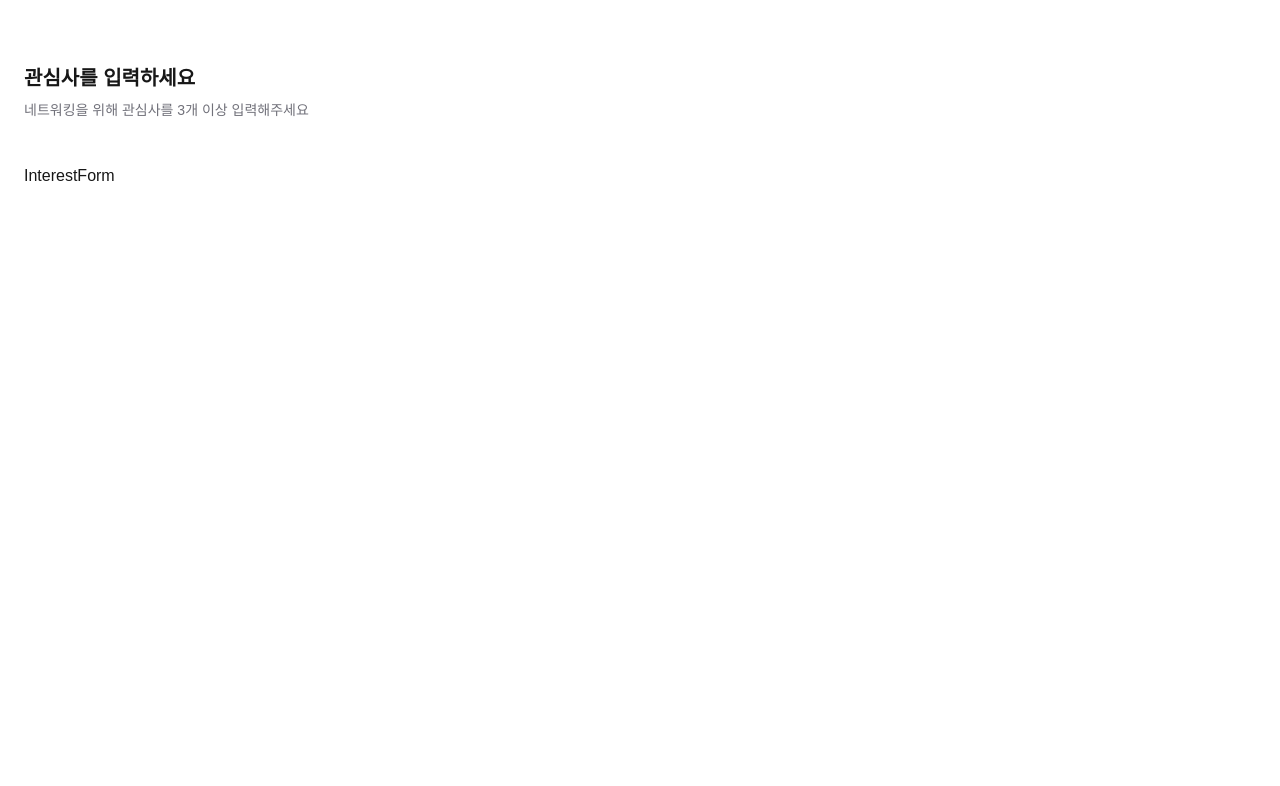
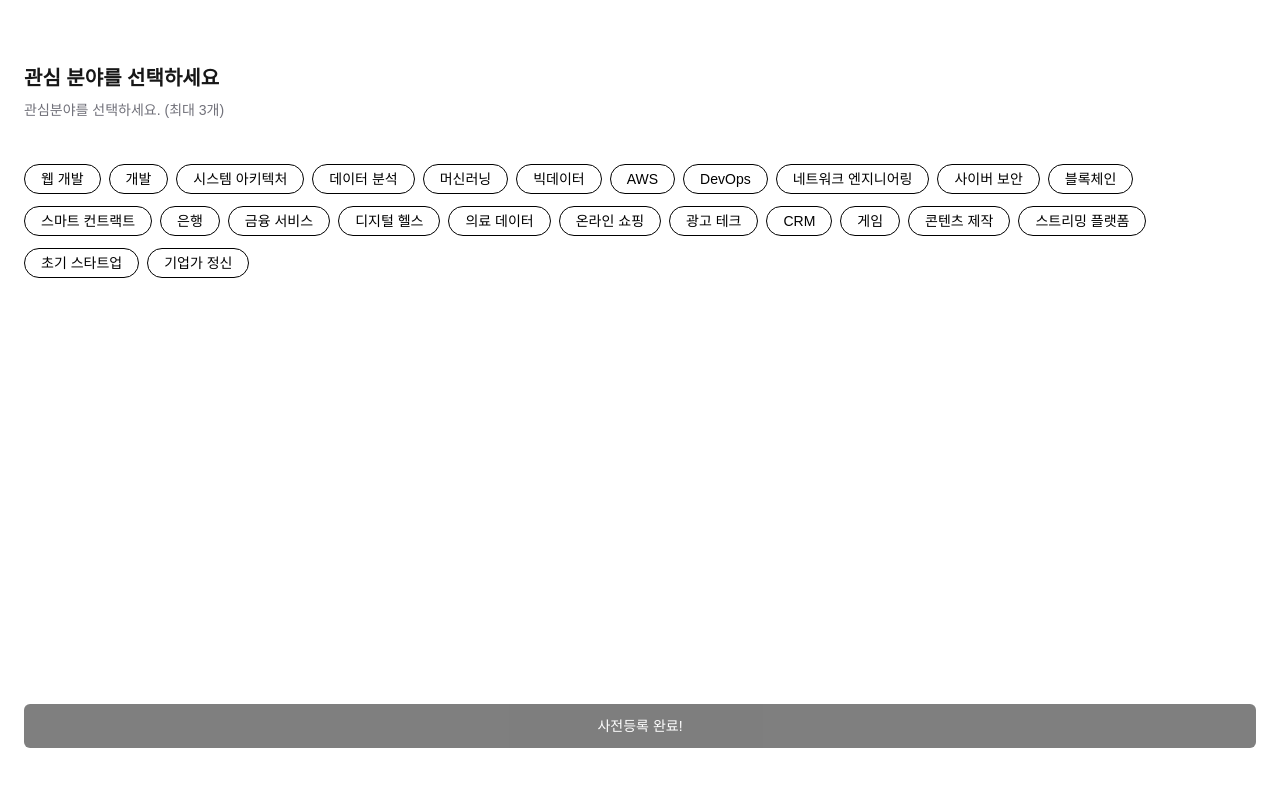
Before and after one commit to goorm-CHACHA/FE, a Next.js app: page /register/interest in a window 1280 px wide. Shown: the top 786 px of the page. Built offline with nearby package versions, Linux system fonts and the light colour scheme.

Commit message:
feat: 회원 등록 - 관심사 페이지

```diff
--- a/app/(plain)/register/interest/page.tsx
+++ b/app/(plain)/register/interest/page.tsx
@@ -5,8 +5,8 @@ import RegisterTemplete from '~/components/register/register-templete';
 const RegisterInterest = () => {
   return (
     <RegisterTemplete
-      title="관심사를 입력하세요"
-      subtitle="네트워킹을 위해 관심사를 3개 이상 입력해주세요"
+      title="관심 분야를 선택하세요"
+      subtitle="관심분야를 선택하세요. (최대 3개)"
       form={<InterestForm />}
     />
   );
--- /dev/null
+++ b/src/components/common/radix-toggle-group.tsx
@@ -0,0 +1,58 @@
+import * as React from 'react';
+import { ToggleGroup } from 'radix-ui';
+import { cva, VariantProps } from 'class-variance-authority';
+import { cn } from '~/utils/cn';
+
+interface ToggleItem {
+  value: string;
+}
+
+interface RadixToggleGroupProps extends VariantProps<typeof itemsVariants> {
+  items: ToggleItem[];
+  value: string[];
+  ariaLabel: string;
+  onChange: (value: string[]) => void;
+}
+
+const itemsVariants = cva(
+  'py-1 h-[30px] px-4 flex items-center justify-center rounded-full whitespace-nowrap text-sm transition-colors focus-visible:outline-none disabled:pointer-events-none disabled:opacity-50',
+  {
+    variants: {
+      variant: {
+        black:
+          'data-[state=on]:bg-black data-[state=on]:text-white bg-white text-black border border-black',
+      },
+    },
+    defaultVariants: {
+      variant: 'black',
+    },
+  },
+);
+
+const RadixToggleGroup = ({
+  items,
+  ariaLabel,
+  variant,
+  value,
+  onChange,
+}: RadixToggleGroupProps) => (
+  <ToggleGroup.Root
+    type="multiple"
+    aria-label={ariaLabel}
+    value={value}
+    onValueChange={onChange}
+    className="flex flex-wrap gap-2"
+  >
+    {items.map(({ value: selectedOption }: ToggleItem) => (
+      <ToggleGroup.Item
+        key={selectedOption}
+        className={cn(itemsVariants({ variant }), 'mb-1')}
+        value={selectedOption}
+      >
+        {selectedOption}
+      </ToggleGroup.Item>
+    ))}
+  </ToggleGroup.Root>
+);
+
+export default RadixToggleGroup;
--- a/src/components/register/interest-form.tsx
+++ b/src/components/register/interest-form.tsx
@@ -1,7 +1,103 @@
-import React from 'react';
+'use client';
+
+import { Controller, useForm } from 'react-hook-form';
+import { interestOptions } from '~/constants/interest';
+import RadixToggleGroup from '../common/radix-toggle-group';
+import Button from '../common/button';
+import useFormSubmit from '~/utils/use-form-submit';
 
 const InterestForm = () => {
-  return <div>InterestForm</div>;
+  const MIN_SELECTION = 1; // 최소 선택 개수
+  const MAX_SELECTION = 3; // 최대 선택 개수
+
+  const MESSAGE = {
+    MIN_ERROR: `최소 ${MIN_SELECTION}개 이상 선택해야 합니다.`,
+    MAX_ERROR: `최대 ${MAX_SELECTION}개까지 선택 가능 합니다.`,
+  };
+
+  const {
+    control,
+    handleSubmit,
+    setValue,
+    setError,
+    clearErrors,
+    formState: { errors, isValid },
+  } = useForm<{ interest: string[] }>({
+    defaultValues: {
+      interest: [],
+    },
+    mode: 'onChange',
+  });
+
+  const onSubmit = handleSubmit(useFormSubmit('/'));
+
+  // 선택하지 않거나 3개 이상 선택할 경우 방지
+  const handleValueChange = (newValue: string[]) => {
+    clearErrors('interest');
+
+    if (newValue.length < MIN_SELECTION) {
+      setError('interest', {
+        type: 'manual',
+        message: `${MESSAGE.MIN_ERROR}`,
+      });
+    } else if (newValue.length > MAX_SELECTION) {
+      setError('interest', {
+        type: 'manual',
+        message: `${MESSAGE.MAX_ERROR}`,
+      });
+      return;
+    } else {
+      clearErrors('interest');
+    }
+
+    setValue('interest', newValue, { shouldValidate: true });
+  };
+
+  return (
+    <div className="h-full">
+      <form
+        onSubmit={onSubmit}
+        className="flex flex-col justify-between h-full"
+      >
+        <div>
+          <Controller
+            name="interest"
+            control={control}
+            rules={{
+              validate: (value) => {
+                if (value.length < MIN_SELECTION) {
+                  return MESSAGE.MIN_ERROR;
+                }
+                if (value.length > MAX_SELECTION) {
+                  return MESSAGE.MAX_ERROR;
+                }
+                return true;
+              },
+            }}
+            render={({ field }) => (
+              <RadixToggleGroup
+                items={interestOptions}
+                value={field.value}
+                onChange={handleValueChange}
+                ariaLabel="interest option"
+                variant={'black'}
+              />
+            )}
+          />
+
+          {errors.interest && (
+            <p className="text-red-500 text-sm mt-2">
+              {errors.interest.message as string}
+            </p>
+          )}
+        </div>
+
+        <Button className="py-3" disabled={!isValid}>
+          사전등록 완료!
+        </Button>
+      </form>
+    </div>
+  );
 };
 
 export default InterestForm;
--- /dev/null
+++ b/src/constants/interest.ts
@@ -0,0 +1,31 @@
+interface InterestOptions {
+  category: string;
+  value: string;
+}
+
+export const interestOptions: InterestOptions[] = [
+  { category: '소프트웨어 개발', value: '웹 개발' },
+  { category: '소프트웨어 개발', value: '개발' },
+  { category: '소프트웨어 개발', value: '시스템 아키텍처' },
+  { category: '데이터 & AI', value: '데이터 분석' },
+  { category: '데이터 & AI', value: '머신러닝' },
+  { category: '데이터 & AI', value: '빅데이터' },
+  { category: '클라우드 & 인프라', value: 'AWS' },
+  { category: '클라우드 & 인프라', value: 'DevOps' },
+  { category: '클라우드 & 인프라', value: '네트워크 엔지니어링' },
+  { category: '보안 & 블록체인', value: '사이버 보안' },
+  { category: '보안 & 블록체인', value: '블록체인' },
+  { category: '보안 & 블록체인', value: '스마트 컨트랙트' },
+  { category: '핀테크 & 금융', value: '은행' },
+  { category: '핀테크 & 금융', value: '금융 서비스' },
+  { category: '헬스케어 & 바이오', value: '디지털 헬스' },
+  { category: '헬스케어 & 바이오', value: '의료 데이터' },
+  { category: '이커머스 & 마케팅', value: '온라인 쇼핑' },
+  { category: '이커머스 & 마케팅', value: '광고 테크' },
+  { category: '이커머스 & 마케팅', value: 'CRM' },
+  { category: '엔터테인먼트 & 미디어', value: '게임' },
+  { category: '엔터테인먼트 & 미디어', value: '콘텐츠 제작' },
+  { category: '엔터테인먼트 & 미디어', value: '스트리밍 플랫폼' },
+  { category: '스타트업 & 창업', value: '초기 스타트업' },
+  { category: '스타트업 & 창업', value: '기업가 정신' },
+];
```
